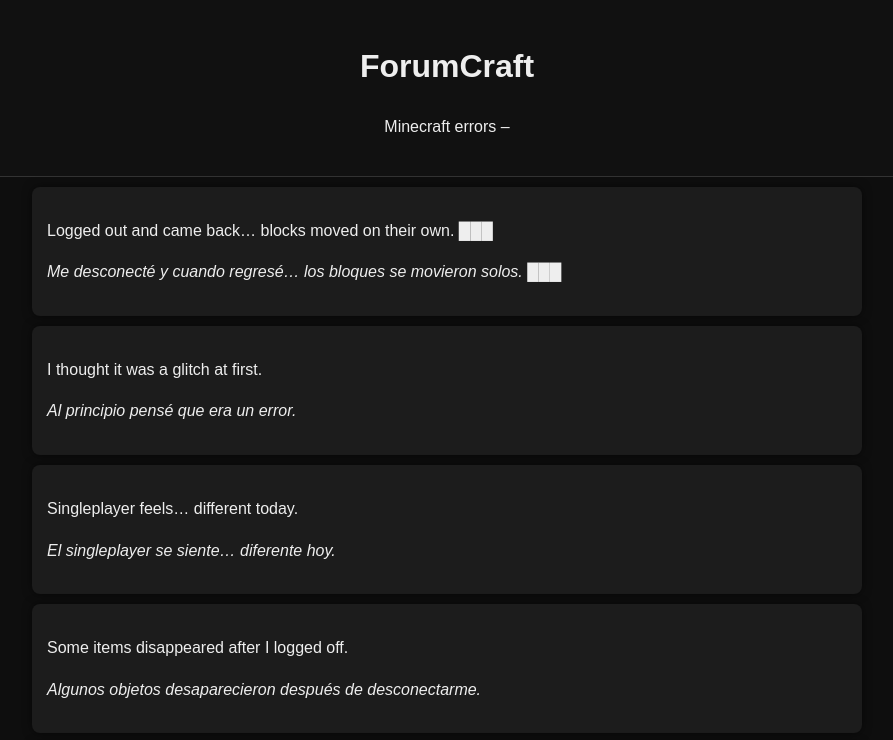
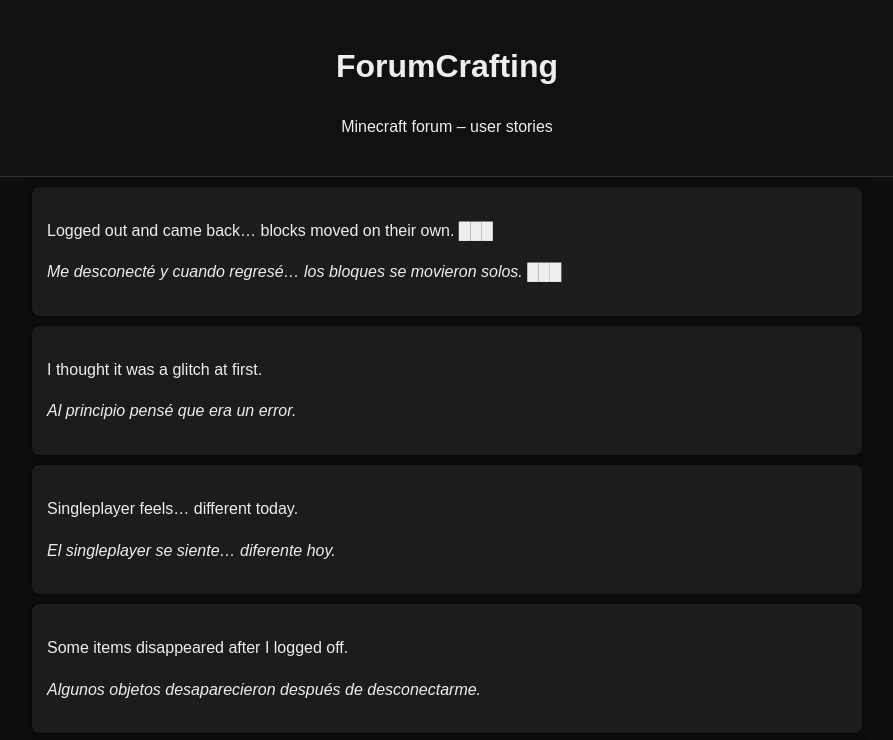
Before and after one commit to NostalCreep/ForumCrafting, a plain HTML site: page index.html in a window 1280 px wide. Shown: the top 740 px of the page, without its empty margins (193-1086 px from the left). Drawn offline with Linux system fonts and the light colour scheme.

Commit message:
Rename title and header from ForumCraft to ForumCrafting

```diff
--- a/index.html
+++ b/index.html
@@ -2,13 +2,13 @@
 <html lang="en">
 <head>
   <meta charset="UTF-8">
-  <title>ForumCraft</title>
+  <title>ForumCrafting</title>
   <link rel="stylesheet" href="style.css">
 </head>
 <body>
   <header>
-    <h1>ForumCraft</h1>
-    <p> Minecraft errors  – </p>
+    <h1>ForumCrafting</h1>
+    <p>Minecraft forum – user stories</p>
   </header>
 
   <main id="forum"></main>
```
